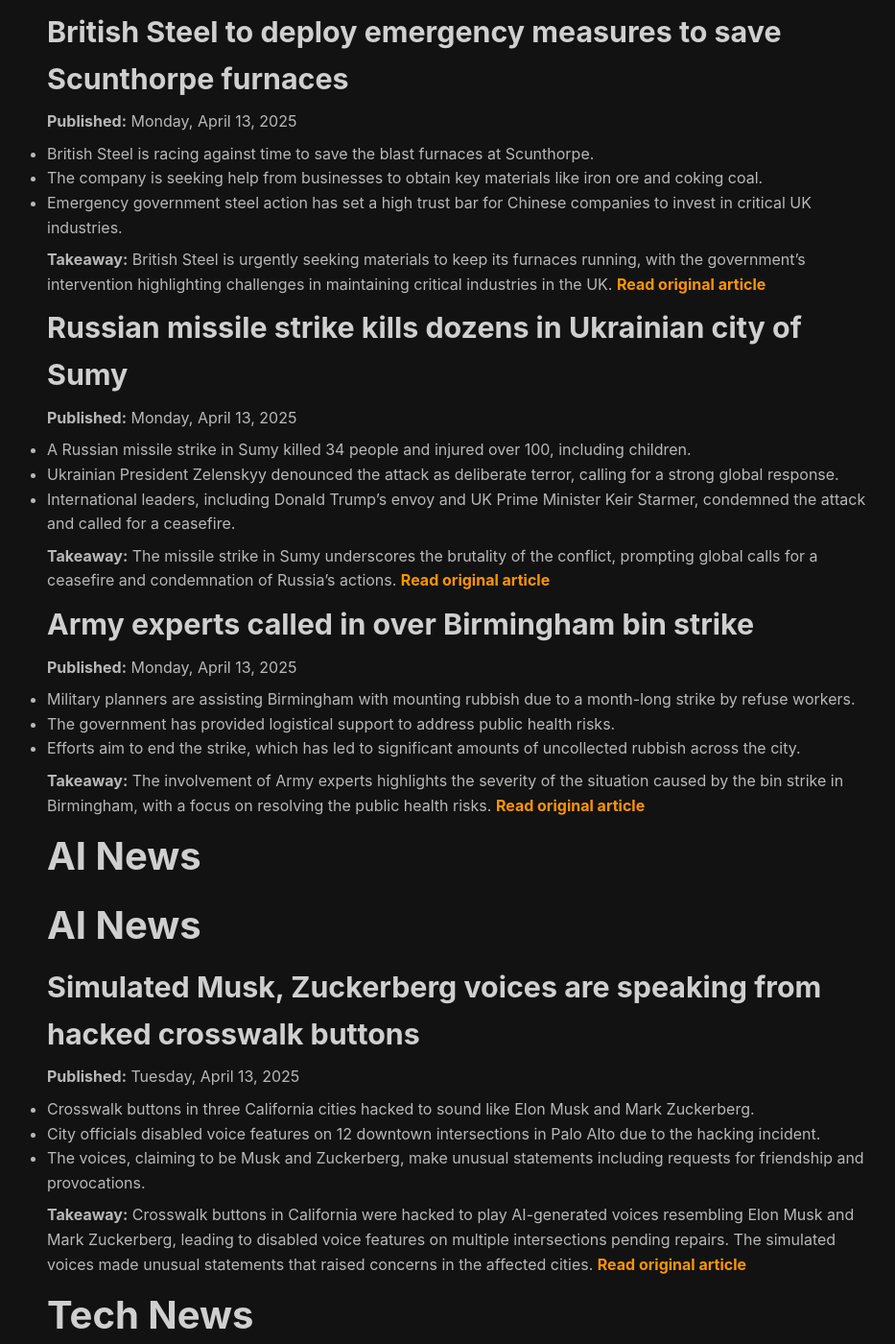
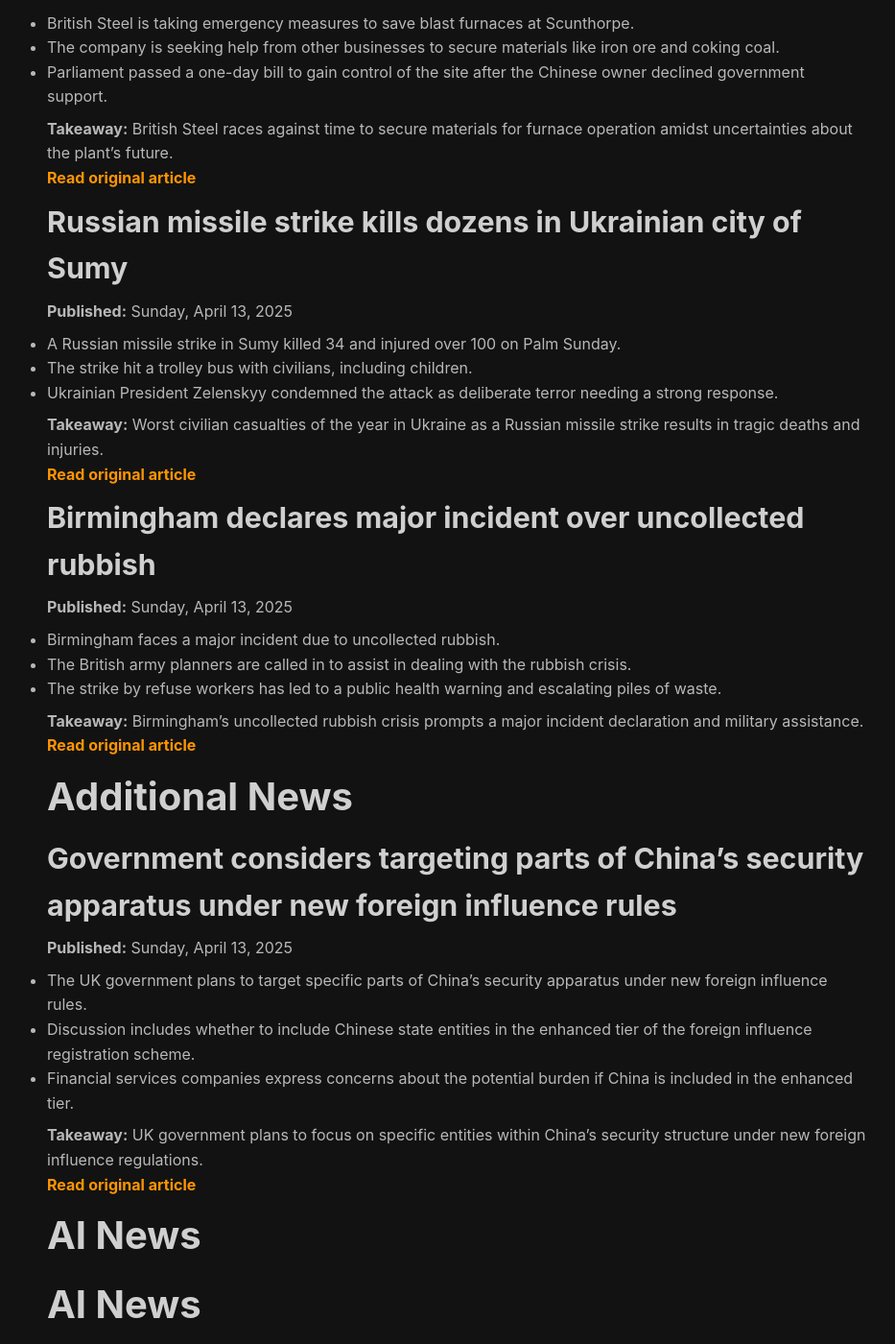
Before and after one commit to jonhadfield/jonhadfield.github.io, a Jekyll site: the page built from index.md, in a window 1280 px wide and 1400 px high, scrolled down 1046 px. Shown: the whole window at 96% size, without its empty margins (164-1097 px from the left). Built offline with Jekyll 4.4.1, drawn with Linux system fonts in a browser that asks for light colours; nearby versions of some CDN libraries; some of the changed text lies outside the part shown.

Commit message:
update files.

```diff
--- a/index.md
+++ b/index.md
@@ -27,61 +27,66 @@ footer: false
 ## Leaky Spurs leave Postecoglou facing date with destiny
 **Published:** Sunday, April 13, 2025
 
-- Ange Postecoglou is dealing with leaks in midfield and defense, contributing to Tottenham Hotspur's poor performance.
-- Spurs have lost 17 Premier League games out of 32 under Postecoglou's management, the most in any season, and sit in 15th place.
-- The team struggles with own goals and defense, highlighting challenges for Postecoglou.
+- Tottenham Hotspur has been struggling, with significant leaks in midfield and defense contributing to losses.
+- Spurs have lost 17 Premier League games out of 32, the highest in any season, placing them in 15th position.
+- Postecoglou faces a crucial Europa League quarter-final second-leg match after making changes to the team lineup.
 
-**Takeaway:** Tottenham's issues under Postecoglou, particularly in defense and own goals, pose a serious threat to their performance this season.
-
-[Read original article](https://www.bbc.com/sport/football/articles/c0jz42d8442o)
+**Takeaway:** Tottenham's recent struggles highlight the necessity for improvement, especially as they focus on crucial upcoming matches. [Read original article](https://www.bbc.com/sport/football/articles/c0jz42d8442o)
 
 ## Rayan Aït-Nouri’s early strike leads way as Wolves pile pressure on Ange Postecoglou
 **Published:** Sunday, April 13, 2025
 
-- Tottenham faces potential relegation as low as 17th in the Premier League following a defeat by Wolves.
-- Spurs' lackluster performance, including defensive mistakes and struggles in attack, highlight their challenges.
-- Postecoglou faces pressure and scrutiny, especially regarding the Europa League as a crucial opportunity.
+- Spurs faced a disappointing performance against Wolves, increasing the pressure on Ange Postecoglou.
+- The defeat highlights the team's vulnerabilities, especially in defense, with mistakes leading to goals.
+- The upcoming Europa League match against Eintracht Frankfurt is crucial for Postecoglou's ambitions.
 
-**Takeaway:** Tottenham's recent performance against Wolves intensifies the pressure on Postecoglou and the team's future in both domestic and European competitions.
-
-[Read original article](https://www.theguardian.com/football/2025/apr/13/wolves-tottenham-premier-league-match-report)
-
----
-The summaries provided above are based on the articles extracted from the uploaded JSON file.
+**Takeaway:** Tottenham's recent struggles intensify the focus on their upcoming Europa League match as a make-or-break moment for the team. [Read original article](https://www.theguardian.com/football/2025/apr/13/wolves-tottenham-premier-league-match-report)
 
 # News
 
 # News
 
 ## British Steel to deploy emergency measures to save Scunthorpe furnaces
-**Published:** Monday, April 13, 2025
+**Published:** Sunday, April 13, 2025
 
-- British Steel is racing against time to save the blast furnaces at Scunthorpe.
-- The company is seeking help from businesses to obtain key materials like iron ore and coking coal.
-- Emergency government steel action has set a high trust bar for Chinese companies to invest in critical UK industries.
+- British Steel is taking emergency measures to save blast furnaces at Scunthorpe.
+- The company is seeking help from other businesses to secure materials like iron ore and coking coal.
+- Parliament passed a one-day bill to gain control of the site after the Chinese owner declined government support.
 
-**Takeaway:** British Steel is urgently seeking materials to keep its furnaces running, with the government's intervention highlighting challenges in maintaining critical industries in the UK.
+**Takeaway:** British Steel races against time to secure materials for furnace operation amidst uncertainties about the plant's future.
 [Read original article](https://www.theguardian.com/business/2025/apr/13/no-guarantee-british-steel-plant-will-be-able-to-continue-says-business-secretary)
 
 ## Russian missile strike kills dozens in Ukrainian city of Sumy
-**Published:** Monday, April 13, 2025
+**Published:** Sunday, April 13, 2025
 
-- A Russian missile strike in Sumy killed 34 people and injured over 100, including children.
-- Ukrainian President Zelenskyy denounced the attack as deliberate terror, calling for a strong global response.
-- International leaders, including Donald Trump's envoy and UK Prime Minister Keir Starmer, condemned the attack and called for a ceasefire.
+- A Russian missile strike in Sumy killed 34 and injured over 100 on Palm Sunday.
+- The strike hit a trolley bus with civilians, including children.
+- Ukrainian President Zelenskyy condemned the attack as deliberate terror needing a strong response.
 
-**Takeaway:** The missile strike in Sumy underscores the brutality of the conflict, prompting global calls for a ceasefire and condemnation of Russia's actions.
+**Takeaway:** Worst civilian casualties of the year in Ukraine as a Russian missile strike results in tragic deaths and injuries.
 [Read original article](https://www.theguardian.com/world/2025/apr/13/russian-missile-strike-kills-injured-ukraine-sumy)
 
-## Army experts called in over Birmingham bin strike
-**Published:** Monday, April 13, 2025
+## Birmingham declares major incident over uncollected rubbish
+**Published:** Sunday, April 13, 2025
 
-- Military planners are assisting Birmingham with mounting rubbish due to a month-long strike by refuse workers.
-- The government has provided logistical support to address public health risks.
-- Efforts aim to end the strike, which has led to significant amounts of uncollected rubbish across the city.
+- Birmingham faces a major incident due to uncollected rubbish.
+- The British army planners are called in to assist in dealing with the rubbish crisis.
+- The strike by refuse workers has led to a public health warning and escalating piles of waste.
 
-**Takeaway:** The involvement of Army experts highlights the severity of the situation caused by the bin strike in Birmingham, with a focus on resolving the public health risks.
-[Read original article](https://www.bbc.com/news/articles/cgkg34j0d76o)
+**Takeaway:** Birmingham's uncollected rubbish crisis prompts a major incident declaration and military assistance.
+[Read original article](https://www.theguardian.com/uk-news/2025/apr/13/army-planners-sent-in-to-help-clear-birminghams-rubbish)
+
+# Additional News
+
+## Government considers targeting parts of China's security apparatus under new foreign influence rules
+**Published:** Sunday, April 13, 2025
+
+- The UK government plans to target specific parts of China's security apparatus under new foreign influence rules.
+- Discussion includes whether to include Chinese state entities in the enhanced tier of the foreign influence registration scheme.
+- Financial services companies express concerns about the potential burden if China is included in the enhanced tier.
+
+**Takeaway:** UK government plans to focus on specific entities within China's security structure under new foreign influence regulations.
+[Read original article](https://www.theguardian.com)
 
 # AI News
 
@@ -89,56 +94,48 @@ The summaries provided above are based on the articles extracted from the upload
 ## Simulated Musk, Zuckerberg voices are speaking from hacked crosswalk buttons
 **Published:** Tuesday, April 13, 2025
 
-- Crosswalk buttons in three California cities hacked to sound like Elon Musk and Mark Zuckerberg.
-- City officials disabled voice features on 12 downtown intersections in Palo Alto due to the hacking incident.
-- The voices, claiming to be Musk and Zuckerberg, make unusual statements including requests for friendship and provocations.
+- Crosswalk buttons in at least three California cities hacked to sound like Elon Musk and Mark Zuckerberg
+- City officials investigating the hacked buttons and disabled voice features at impacted intersections
+- Video recordings show simulated voices playing alongside safety notices on crosswalks
 
-**Takeaway:** Crosswalk buttons in California were hacked to play AI-generated voices resembling Elon Musk and Mark Zuckerberg, leading to disabled voice features on multiple intersections pending repairs. The simulated voices made unusual statements that raised concerns in the affected cities. [Read original article](https://www.theverge.com/news/647830/crosswalk-hack-musk-zuckerberg-voices-california)
+**Takeaway:** Crosswalk buttons in California cities have been hacked to play simulated voices resembling Elon Musk and Mark Zuckerberg, prompting investigations by city officials to resolve the issue. [Read original article](https://www.theverge.com/news/647830/crosswalk-hack-musk-zuckerberg-voices-california)
 
 # Tech News
 
 # Tech News
 
 ## Simulated Musk, Zuckerberg voices are speaking from hacked crosswalk buttons
-**Published:** Monday, April 13, 2025
+**Published:** Tuesday, April 13, 2025
 
-- Crosswalk buttons in California cities hacked to sound like Elon Musk and Mark Zuckerberg.
-- City officials are investigating and disabling the hacked voice features.
-- Concerns raised about potential interference with safety notices for visually impaired individuals.
+- Crosswalk buttons in at least three California cities hacked to simulate voices of Elon Musk and Mark Zuckerberg.
+- Palo Alto and Redwood City affected; Menlo Park buttons also reportedly impacted.
+- Videos show AI-generated voices making unconventional comments.
 
-**Takeaway:** The hacked crosswalk buttons in California cities have been given AI-generated voices mimicking Elon Musk and Mark Zuckerberg, raising concerns about safety and privacy implications. The affected cities are taking steps to address the issue.
+**Takeaway:** Crosswalk buttons in California cities hacked to produce voices simulating Elon Musk and Mark Zuckerberg, creating an unusual situation. [Read original article](https://www.theverge.com/news/647830/crosswalk-hack-musk-zuckerberg-voices-california)
 
-[Read original article](https://www.theverge.com/news/647830/crosswalk-hack-musk-zuckerberg-voices-california)
+## Microsoft rolls out AI screenshot tool dubbed 'privacy nightmare'
+**Published:** Friday, April 11, 2025
+
+- Microsoft launches Copilot+ Recall AI tool for screen snapshots.
+- Tool previously criticized as a "privacy nightmare" but enhancements made.
+- Available in preview for Microsoft's AI PCs and laptops.
+
+**Takeaway:** Microsoft introduces a new AI tool for taking screen snapshots, addressing previous concerns about privacy. [Read original article](https://www.bbc.com/news/articles/cj3xjrj7v78o)
+
+## Everyone's jumping on the AI doll trend - but what are the concerns?
+**Published:** Friday, April 11, 2025
+
+- Trend involving AI tools like ChatGPT and Copilot to create dolls of online users.
+- Concerns raised about AI's environmental impact due to energy and data use.
+- Process involves uploading a picture and specific instructions to the AI tool.
+
+**Takeaway:** Popular trend of generating AI dolls raises concerns about energy and data use, urging caution among users. [Read original article](https://www.bbc.com/news/articles/c5yg690e9eno)
 
 ## OpenAI sues Elon Musk claiming 'bad-faith tactics'
 **Published:** Friday, April 11, 2025
 
-- OpenAI sues Elon Musk for allegedly using "bad-faith tactics" to control AI technology.
-- Musk sued OpenAI CEO last year to prevent corporate structure changes.
-- Legal battle reflects the struggle for control and revenue in the AI industry.
+- OpenAI countersues Elon Musk after Musk's lawsuit against OpenAI's CEO, Sam Altman.
+- Legal battle centers on control of leading AI innovations.
+- Allegations of bad-faith tactics and control motives on both sides.
 
-**Takeaway:** OpenAI has filed a countersuit against Elon Musk, accusing him of pursuing control of AI innovations through unethical means, sparking a high-stakes legal confrontation in the tech industry.
-
-[Read original article](https://www.bbc.com/news/articles/cg4114271x2o)
-
-## Everyone's jumping on the AI doll trend - but what are the concerns?
-**Published:** Friday, April 11, 2025
-
-- Trend involving creating AI-generated miniature dolls of individuals gains popularity.
-- Experts caution about the environmental and privacy implications of AI content generation.
-- Calls for conscientious use of AI technology and consideration of ethical implications.
-
-**Takeaway:** The trend of creating AI dolls raises concerns about privacy, data use, and environmental impact, prompting experts to advocate for responsible AI usage.
-
-[Read original article](https://www.bbc.com/news/articles/c5yg690e9eno)
-
-## Microsoft rolls out AI screenshot tool dubbed 'privacy nightmare'
-**Published:** Friday, April 11, 2025
-
-- Microsoft introduces AI-powered tool capturing user screen snapshots.
-- Feature labeled a "privacy nightmare" at initial launch, prompting changes.
-- Users can delete captured screenshots; data watchdogs monitor transparency and data use.
-
-**Takeaway:** Microsoft launches an AI tool for taking screen snapshots, addressing previous privacy concerns while emphasizing user control over captured data.
-
-[Read original article](https://www.bbc.com/news/articles/cj3xjrj7v78o)
+**Takeaway:** Legal dispute between OpenAI and Elon Musk escalates, highlighting issues of control and innovation in the AI sector. [Read original article](https://www.bbc.com/news/articles/cg4114271x2o)
```
